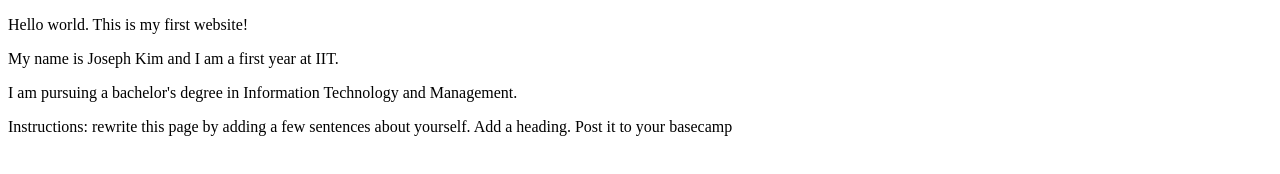
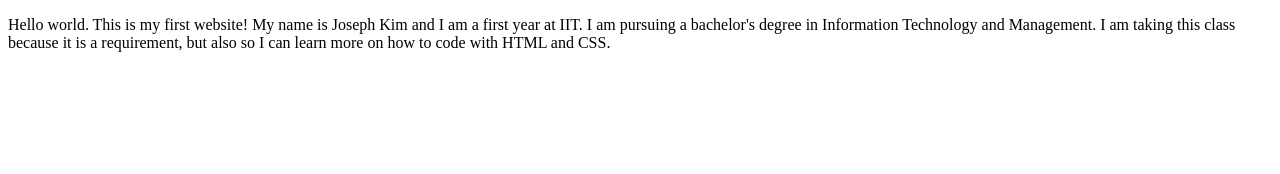
Before and after one commit to zmgkgkt1004/lab1, a plain HTML site: page index.html in a window 1280 px wide. Drawn offline with Linux system fonts and the light colour scheme.

Commit message:
Update index.html
More neat

```diff
--- a/index.html
+++ b/index.html
@@ -5,10 +5,11 @@
   <title>About Me</title>
 </head>
 <body>
-  <p>Hello world. This is my first website!</p>
-  <p>My name is Joseph Kim and I am a first year at IIT.</p>
-  <p>I am pursuing a bachelor's degree in Information Technology and Management.</p>
-
-  <p>Instructions: rewrite this page by adding a few sentences about yourself. Add a heading. Post it to your basecamp</p>
+  <p>
+  Hello world. This is my first website!
+  My name is Joseph Kim and I am a first year at IIT.
+  I am pursuing a bachelor's degree in Information Technology and Management.
+  I am taking this class because it is a requirement, but also so I can learn more on how to code with HTML and CSS.
+  </p>
 </body>
 </html>
```
